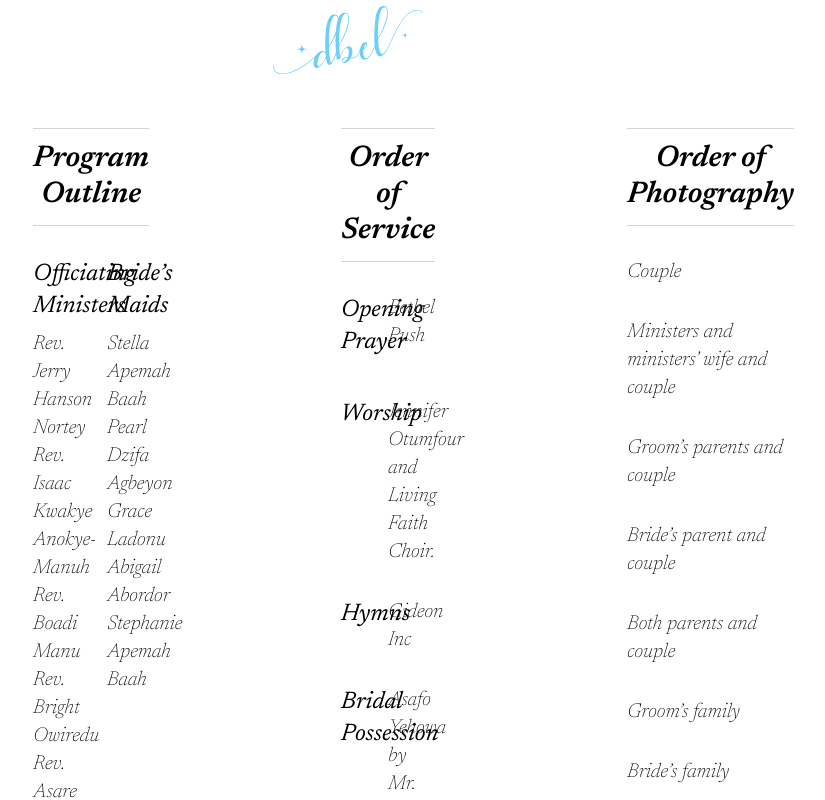
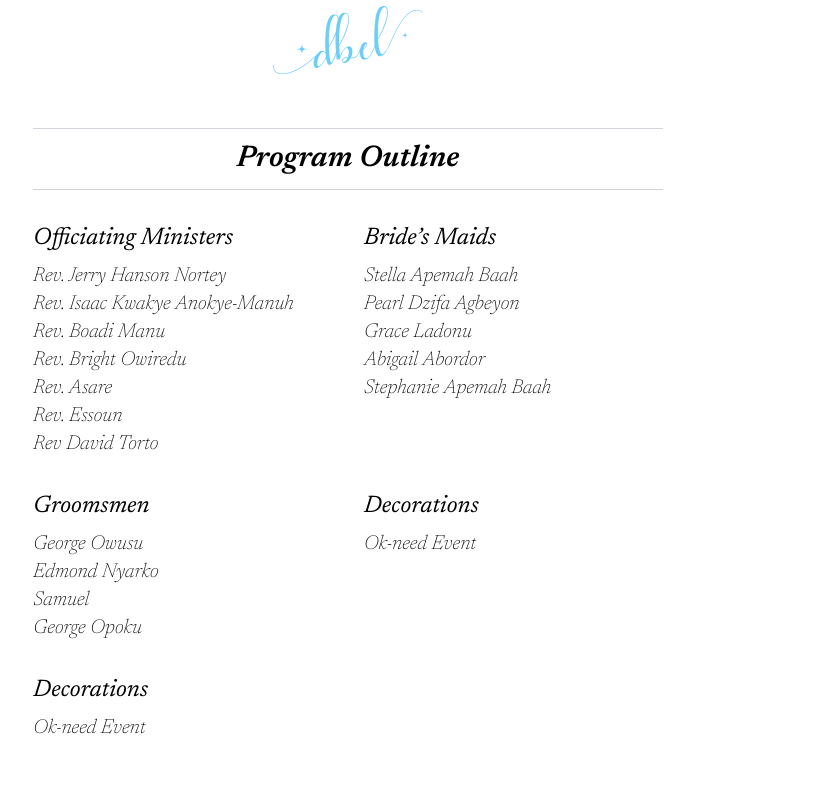
Before and after one commit to Kuameh/dbel, a React (Vite) app: page / in a window 1280 px wide. Shown: the top 800 px of the page, without its empty margins (292-1117 px from the left). Built offline with nearby package versions, Linux system fonts and the light colour scheme.

Commit message:
Refactor Program component layout

```diff
--- a/src/pages/Program.jsx
+++ b/src/pages/Program.jsx
@@ -1,6 +1,6 @@
 const Program = () => {
   return (
-    <main className="flex">
+    <main>
       <section id="program-outline" className="w-full">
         <div className="flex w-full flex-col items-center justify-start px-4 py-12 sm:px-24 md:px-12 lg:px-24">
           <h1 className="mb-8 w-full border-y-[.5px] border-gray-300 py-3 text-center align-middle text-3xl font-normal italic">
```
